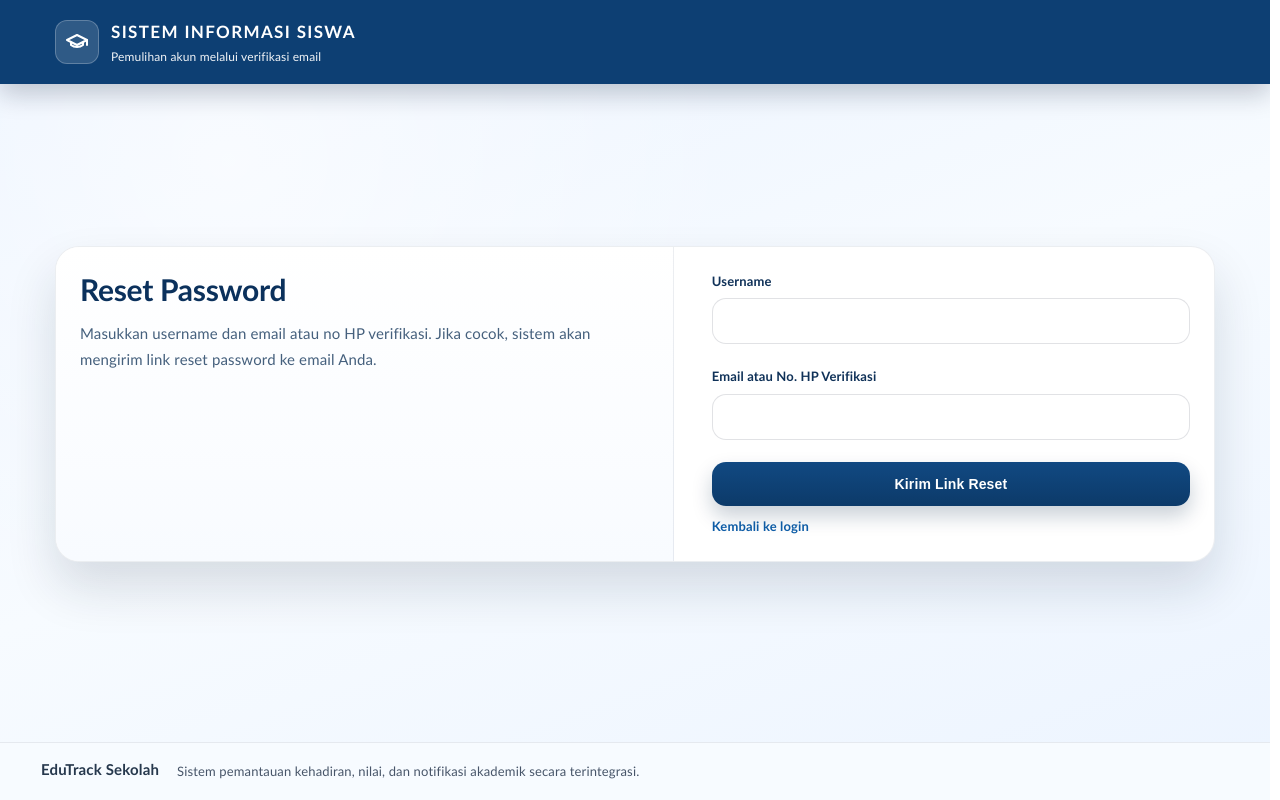
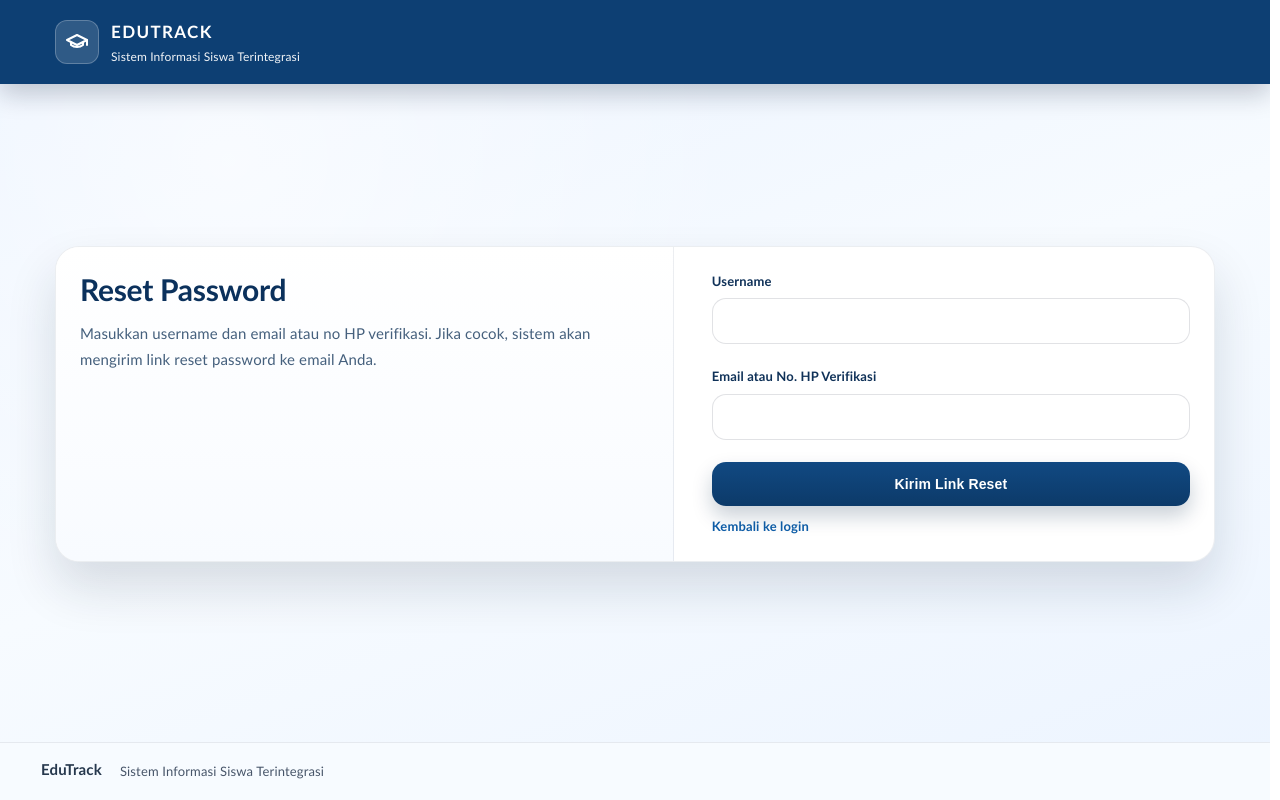
Before and after one commit to destaaryaputra/Sistem-Informasi-Siswa-RPL, a PHP site: page /lupa-password.php in a window 1280 px wide. Run offline with PHP 8.4, Linux system fonts and the light colour scheme; some libraries are stand-ins or nearby versions.

Commit message:
style: standardize brand identity to EduTrack across the application

```diff
--- a/public/admin/pengguna.php
+++ b/public/admin/pengguna.php
@@ -120,14 +120,14 @@ if (request_method_is('POST')) {
 
                 // Kirim email beneran
                 $resetLink = absolute_url('reset-password.php?token=' . $token);
-                $subject = 'Reset Password Disetujui - Sistem Informasi Siswa';
+                $subject = 'Reset Password Disetujui - EduTrack';
                 $body = "Halo " . $targetUsername . ",\n\n" .
                         "Permintaan reset password Anda telah disetujui oleh Administrator.\n\n" .
                         "Silakan klik tautan di bawah ini untuk mengatur ulang password akun Anda:\n" .
                         $resetLink . "\n\n" .
                         "Tautan ini berlaku selama 24 jam ke depan. Jika Anda tidak merasa melakukan permintaan ini, silakan abaikan email ini atau hubungi Admin sekolah untuk keamanan akun Anda.\n\n" .
                         "Terima kasih,\n" .
-                        "Tim Sistem Informasi Siswa";
+                        "Tim EduTrack";
                 $headers = "MIME-Version: 1.0\r\n";
                 $headers .= "Content-Type: text/plain; charset=UTF-8\r\n";
                 $headers .= "From: noreply@sistem-informasi-siswa.local\r\n";
--- a/public/lupa-password.php
+++ b/public/lupa-password.php
@@ -164,7 +164,7 @@ if (request_method_is('POST')) {
 <head>
     <meta charset="UTF-8">
     <meta name="viewport" content="width=device-width, initial-scale=1.0">
-    <title>Lupa Password - Sistem Informasi Siswa</title>
+    <title>Lupa Password - EduTrack</title>
     <link rel="icon" type="image/svg+xml" href="<?= e(url('assets/logo.svg')) ?>">
     <link rel="stylesheet" href="<?= e(url('assets/style.css?v=' . $styleVersion)) ?>">
 </head>
@@ -180,8 +180,8 @@ if (request_method_is('POST')) {
                 </svg>
             </div>
             <div class="login-brand-text">
-                <h1>SISTEM INFORMASI SISWA</h1>
-                <p>Pemulihan akun melalui verifikasi email</p>
+                <h1>EDUTRACK</h1>
+                <p>Sistem Informasi Siswa Terintegrasi</p>
             </div>
         </div>
     </div>
@@ -221,8 +221,8 @@ if (request_method_is('POST')) {
 
 <footer class="site-footer">
     <div class="container">
-        <p><strong>EduTrack Sekolah</strong></p>
-        <p class="footer-note">Sistem pemantauan kehadiran, nilai, dan notifikasi akademik secara terintegrasi.</p>
+        <p><strong>EduTrack</strong></p>
+        <p class="footer-note">Sistem Informasi Siswa Terintegrasi</p>
     </div>
 </footer>
 </body>
--- a/src/includes/header.php
+++ b/src/includes/header.php
@@ -6,7 +6,7 @@ declare(strict_types=1);
 require_once __DIR__ . '/../config/bootstrap.php';
 
 $user = current_user();
-$title = $title ?? 'EduTrack Sekolah';
+$title = $title ?? 'EduTrack';
 $notifikasiList = [];
 $notifikasiCount = 0;
 $adminSystemAlertCount = 0;
@@ -108,8 +108,8 @@ $notifLabel = (($user['role'] ?? '') === 'admin') ? 'Notifikasi Sistem' : 'Notif
                 </svg>
             </div>
             <div class="brand-text">
-                <p class="brand-kicker">EduTrack Sekolah</p>
-                <h1>Sistem Pemantauan Kehadiran dan Prestasi Siswa</h1>
+                <p class="brand-kicker">EduTrack</p>
+                <h1 style="font-size: 0.85rem; font-weight: 500; color: var(--text-muted); margin: 0; letter-spacing: 0.02em;">SISTEM INFORMASI SISWA</h1>
             </div>
         </div>
         <?php if ($user): ?>
```
Also changed, not shown: public/masuk.php (+5 -5 lines), public/reset-password.php (+5 -5 lines), src/includes/footer.php (+3 -4 lines).
